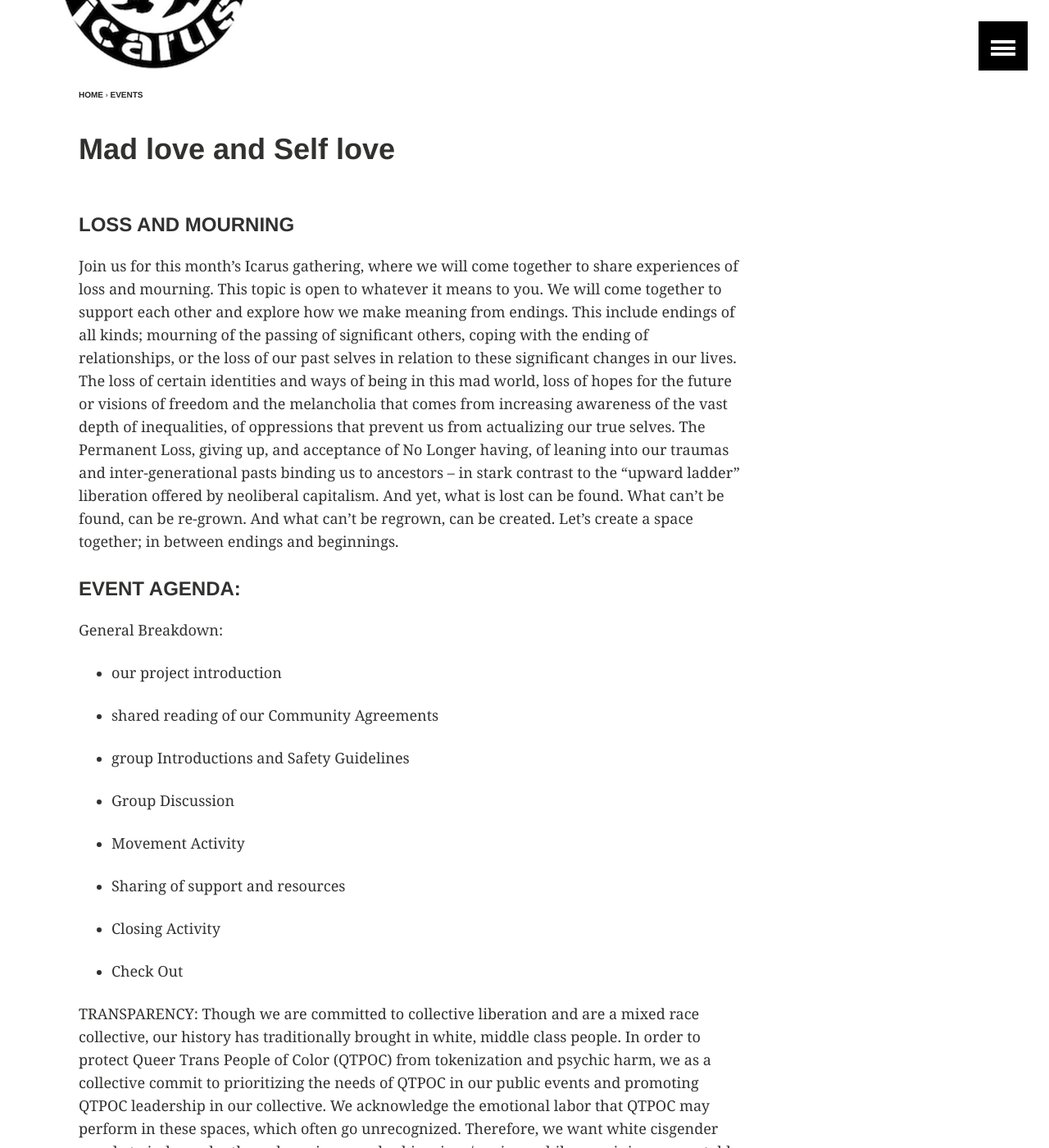
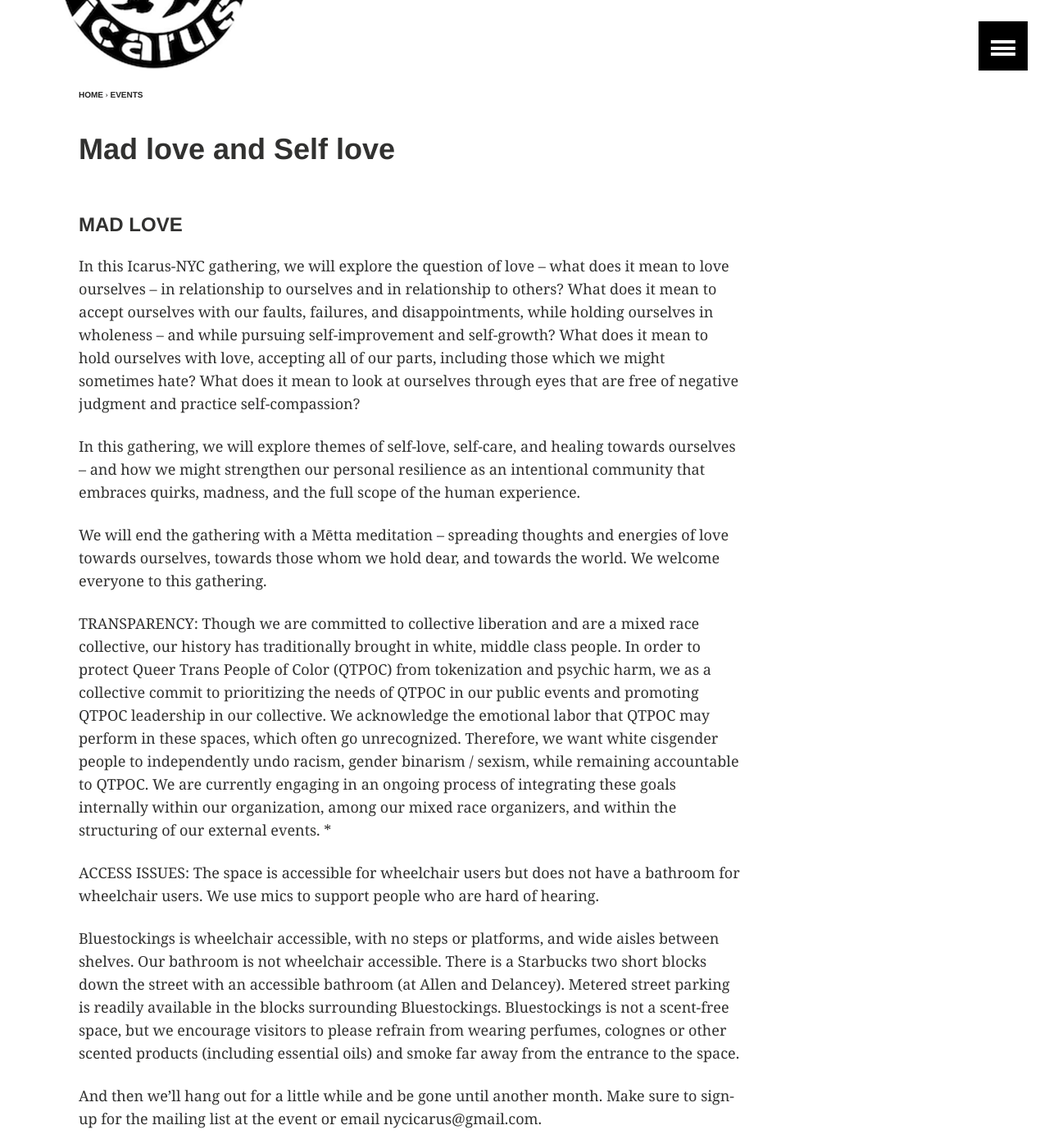
Before and after one commit to nycicarus/nycicarus.github.io, a Jekyll site: the page built from _posts/events/2020-02-05-mad-love.md, in a window 1280 px wide and 1400 px high, scrolled down 275 px. Shown: the whole window at 82% size. Built offline with Jekyll 4.4.1, drawn with Linux system fonts in a browser that asks for light colours; comment, search, counter and statistics services are not loaded.

Commit message:
Update 2020-02-05-mad-love.md

```diff
--- a/_posts/events/2020-02-05-mad-love.md
+++ b/_posts/events/2020-02-05-mad-love.md
@@ -3,7 +3,7 @@ layout: article
 title: "Mad love and Self love"
 categories: events
 description: ""
-excerpt: "NYC Icarus brings together our community to Seeking care in institutional settings"
+excerpt: "NYC Icarus brings together our community to discuss love"
 tags: [ community, discussion]
 comments: true
 ads: false
@@ -22,31 +22,13 @@ email: ""
 phone: ""
 ---
 
-#### LOSS AND  MOURNING
+#### MAD LOVE
 
+In this Icarus-NYC gathering, we will explore the question of love -- what does it mean to love ourselves -- in relationship to ourselves and in relationship to others? What does it mean to accept ourselves with our faults, failures, and disappointments, while holding ourselves in wholeness -- and while pursuing self-improvement and self-growth? What does it mean to hold ourselves with love, accepting all of our parts, including those which we might sometimes hate?  What does it mean to look at ourselves through eyes that are free of negative judgment and practice self-compassion?
 
+In this gathering, we will explore themes of self-love, self-care, and healing towards ourselves -- and how we might strengthen our personal resilience as an intentional community that embraces quirks, madness, and the full scope of the human experience.
 
-Join us for this month’s Icarus gathering, where we will come together to share experiences of loss and mourning. This topic is open to whatever it means to you. We will come together to support each other and explore how we make meaning from endings. This include endings of all kinds; mourning of the passing of significant others, coping with the ending of relationships, or the loss of our past selves in relation to these significant changes in our lives. The loss of certain identities and ways of being in this mad world, loss of hopes for the future or visions of freedom and the melancholia that comes from increasing awareness of the vast depth of inequalities, of oppressions that prevent us from actualizing our true selves. The Permanent Loss, giving up, and acceptance of No Longer having, of leaning into our traumas and inter-generational pasts binding us to ancestors – in stark contrast to the “upward ladder” liberation offered by neoliberal capitalism. And yet, what is lost can be found. What can’t be found, can be re-grown. And what can’t be regrown, can be created. Let’s create a space together; in between endings and beginnings.
-#### EVENT AGENDA:
-
-General Breakdown:
-
-* our project introduction
-
-* shared reading of our Community Agreements
-
-* group Introductions and Safety Guidelines
-
-* Group Discussion
-
-* Movement Activity
-
-* Sharing of support and resources
-
-* Closing Activity
-
-* Check Out
-
+We will end the gathering with a Mētta meditation -- spreading thoughts and energies of love towards ourselves, towards those whom we hold dear, and towards the world.  We welcome everyone to this gathering.
 
 TRANSPARENCY:
 Though we are committed to collective liberation and are a mixed race collective, our history has traditionally brought in white, middle class people. In order to protect Queer Trans People of Color (QTPOC) from tokenization and psychic harm, we as a collective commit to prioritizing the needs of QTPOC in our public events and promoting QTPOC leadership in our collective. We acknowledge the emotional labor that QTPOC may perform in these spaces, which often go unrecognized. Therefore, we want white cisgender people to independently undo racism, gender binarism / sexism, while remaining accountable to QTPOC. We are currently engaging in an ongoing process of integrating these goals internally within our organization, among our mixed race organizers, and within the structuring of our external events. *
@@ -57,7 +39,7 @@ Bluestockings is wheelchair accessible, with no steps or platforms, and wide ais
 
 And then we’ll hang out for a little while and be gone until another month. Make sure to sign-up for the mailing list at the event or email nycicarus@gmail.com.
 
-[NYC Icarus FB event](https://www.facebook.com/events/1055263221324032/)
+[NYC Icarus FB event](https://www.facebook.com/events/2560902780899717/)
 
 [NYC Icarus website](http://nycicarus.org/)
 
```
